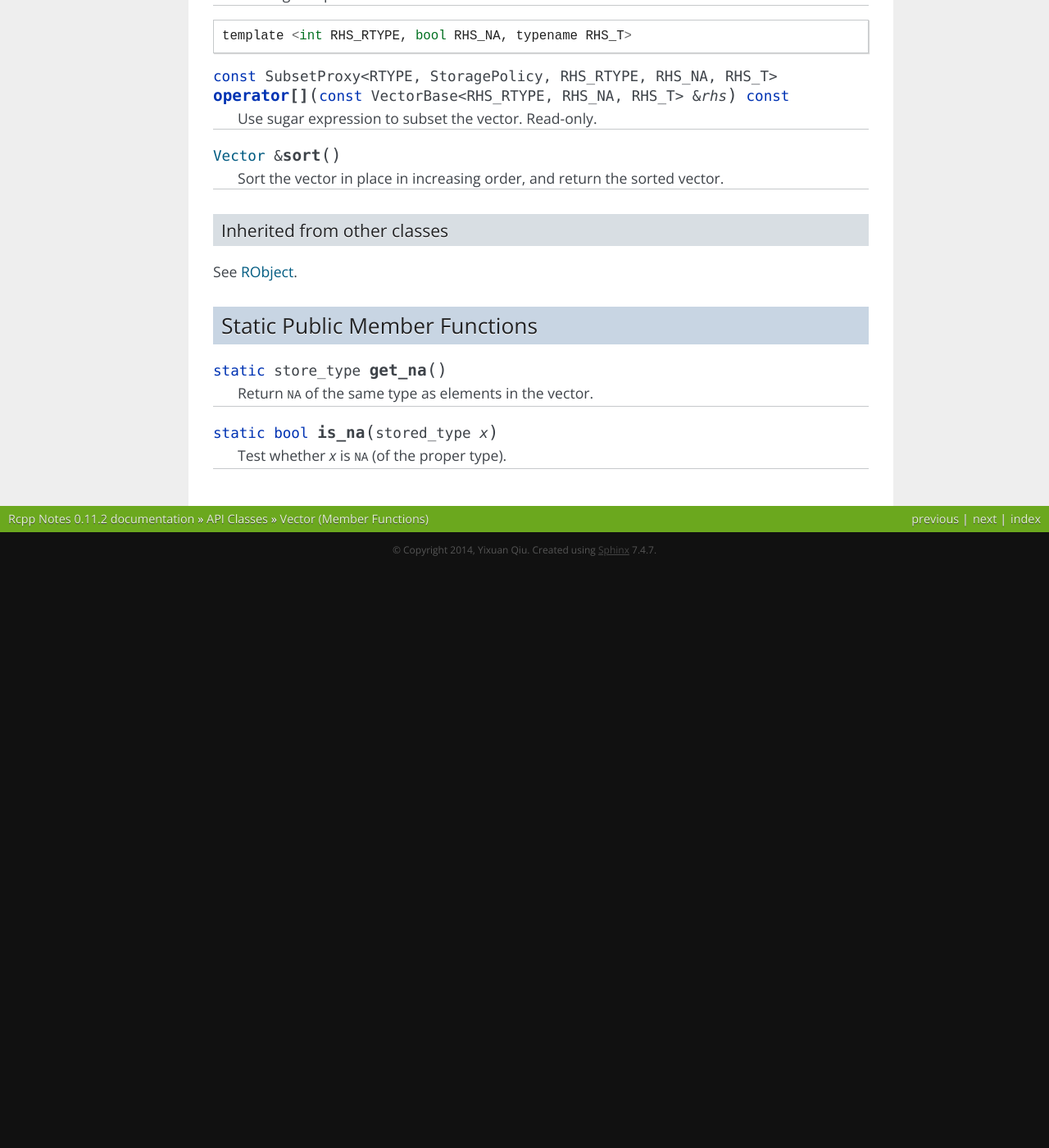
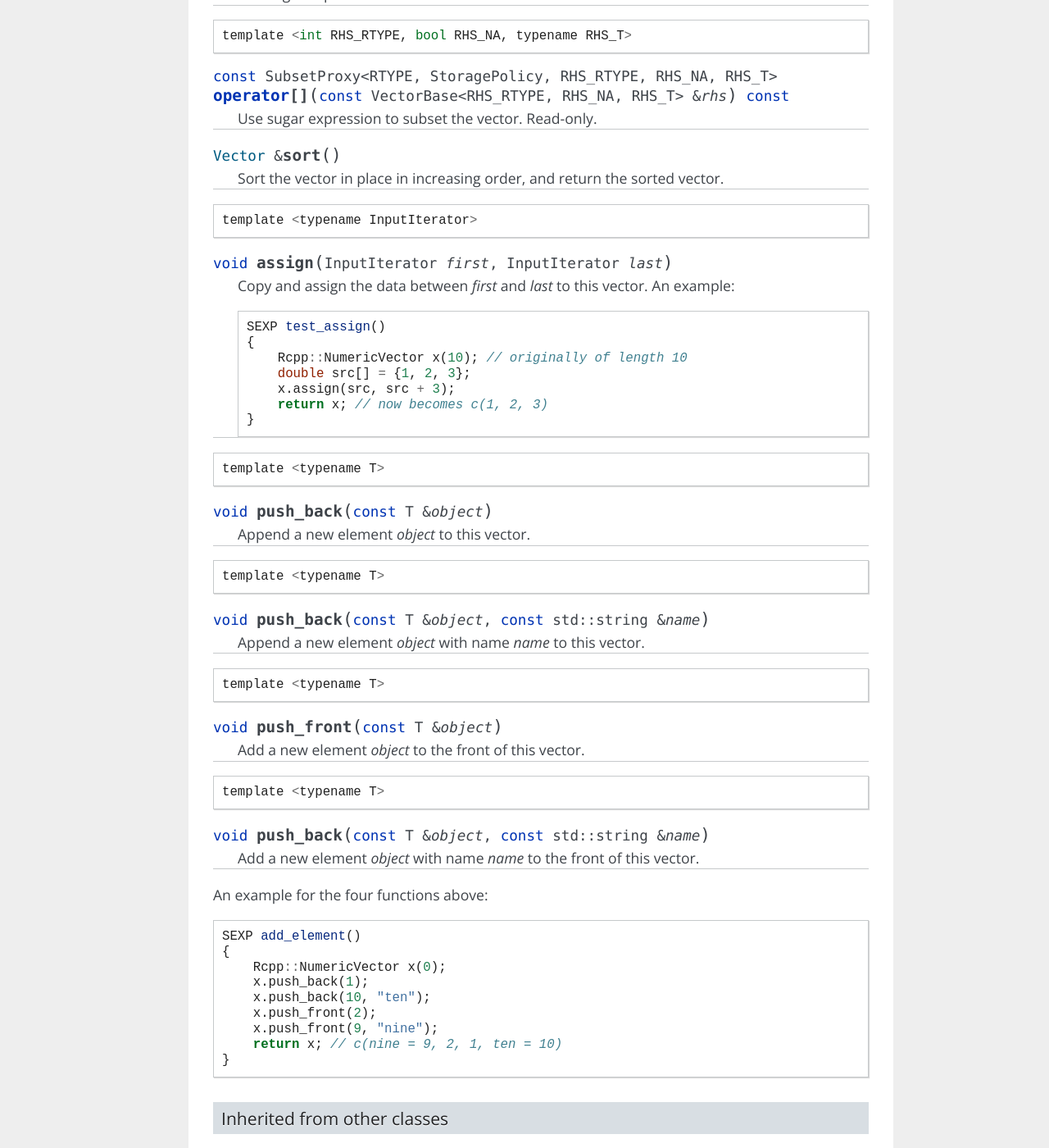
Before and after one commit to yixuan/rcpp-note, a Sphinx documentation site: the page built from source/api/Vector_funs.rst, in a window 1280 px wide and 1400 px high, scrolled down 2252 px. Shown: the whole window at 82% size. Built offline with Sphinx 7.4.7, drawn with Linux system fonts in a browser that asks for light colours; before the commit the page ends 2944 px from its top, so only the background shows below that; some of the changed text lies outside the part shown.

Commit message:
more functions

```diff
--- a/source/api/Vector_funs.rst
+++ b/source/api/Vector_funs.rst
@@ -132,6 +132,74 @@ Defined  in **Vector**
 
    Sort the vector in place in increasing order, and return the sorted vector.
 
+::
+
+   template <typename InputIterator>
+
+.. cpp:function:: void assign(InputIterator first, InputIterator last)
+
+   Copy and assign the data between *first* and *last* to this vector. An example:
+
+   .. code-block:: cpp
+
+      SEXP test_assign()
+      {
+          Rcpp::NumericVector x(10); // originally of length 10
+          double src[] = {1, 2, 3};
+          x.assign(src, src + 3);
+          return x; // now becomes c(1, 2, 3)
+      }
+
+::
+
+   template <typename T>
+
+.. cpp:function:: void push_back(const T& object)
+
+   Append a new element *object* to this vector.
+
+::
+
+   template <typename T>
+
+.. cpp:function:: void push_back(const T& object, const std::string& name)
+
+   Append a new element *object* with name *name* to this vector.
+
+::
+
+   template <typename T>
+
+.. cpp:function:: void push_front(const T& object)
+
+   Add a new element *object* to the front of this vector.
+
+::
+
+   template <typename T>
+
+.. cpp:function:: void push_back(const T& object, const std::string& name)
+
+   Add a new element *object* with name *name* to the front of this vector.
+
+An example for the four functions above:
+
+.. code-block:: cpp
+
+   SEXP add_element()
+   {
+       Rcpp::NumericVector x(0);
+       x.push_back(1);
+       x.push_back(10, "ten");
+       x.push_front(2);
+       x.push_front(9, "nine");
+       return x; // c(nine = 9, 2, 1, ten = 10)
+   }
+
+
+
+
+
 
 Inherited from other classes
 ~~~~~~~~~~~~~~~~~~~~~~~~~~~~~~~~~~~
@@ -148,3 +216,19 @@ Static Public Member Functions
 .. cpp:function:: static bool is_na(stored_type x)
 
    Test whether *x* is ``NA`` (of the proper type).
+
+::
+
+   template <typename InputIterator>
+
+.. cpp:function:: static Vector import(InputIterator first, InputIterator last)
+
+   Create a vector filled with the data between *first* and *last*.
+
+::
+
+   template <typename InputIterator, typename F>
+
+.. cpp:function:: static Vector import_transform(InputIterator first, InputIterator last, F f)
+
+   A direct call to :ref:`Vector(InputIterator first, InputIterator last, Func func) <ctor-trans>`.
```
